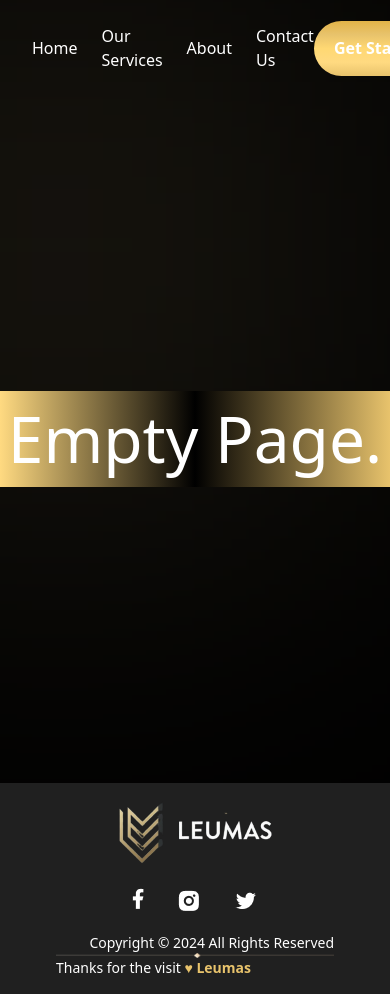
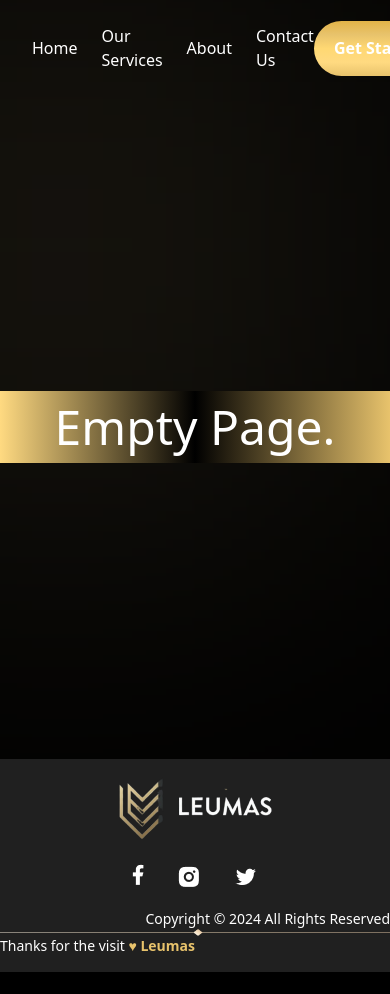
Before and after one commit to Chukwuderah/Leumas, a website: page src/services.html in a window 390 px wide. Shown: the top 994 px of the page. After the commit the page ends 972 px from the top, so only its background shows below. Drawn offline with Linux system fonts and the light colour scheme.

Commit message:
responsive page

```diff
--- a/src/services.html
+++ b/src/services.html
@@ -6,7 +6,7 @@
     <title>Leumas</title>
     <link href="./output.css" rel="stylesheet" />
   </head>
-  <body class="bg-black text-white w-full">
+  <body class="bg-black text-white w-full min-h-full">
     <div class="ellipse first"></div>
     <nav class="flex justify-between items-center px-8">
       <div>
@@ -118,9 +118,9 @@
       </button>
       <!-- </div> -->
     </nav>
-    <div class="flex justify-center font-thin bg-gradient-to-r from-[#ffda81] via-[#000] to-[#e8c36c] my-[35vh] text-nowrap text-[4em]">Empty Page.</div>
+    <div class="flex justify-center items-center font-thin bg-gradient-to-r from-[#ffda81] via-[#000] to-[#e8c36c] my-[35vh] text-nowrap text-[3em] md:text-[4em]">Empty Page.</div>
     <footer class="w-full bg-[#202020]">
-        <div class="w-full px-14 py-4 flex-col justify-center items-center gap-10">
+        <div class="w-full md:px-14 py-4 flex-col justify-center items-center gap-10">
             <div class="flex items-center justify-center flex-col gap-6">
                 <a href="#top">
                     <img src="./assets/logo.png" alt="logo">
```
Also changed, not shown: src/output.css.
